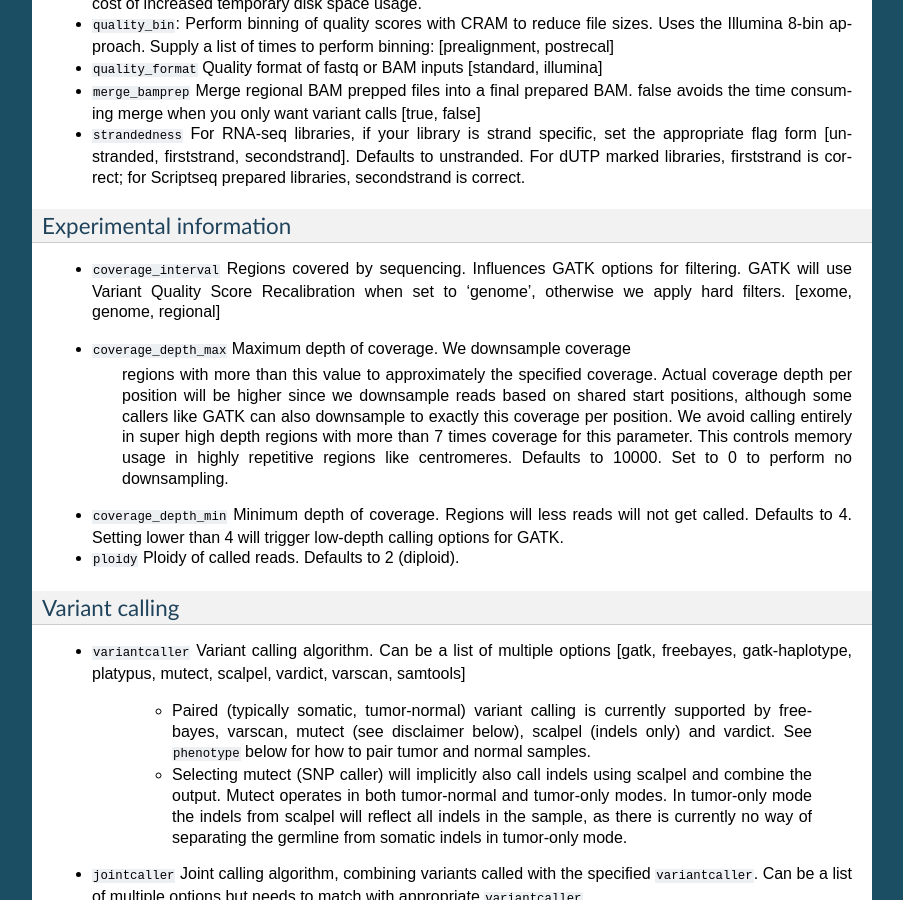
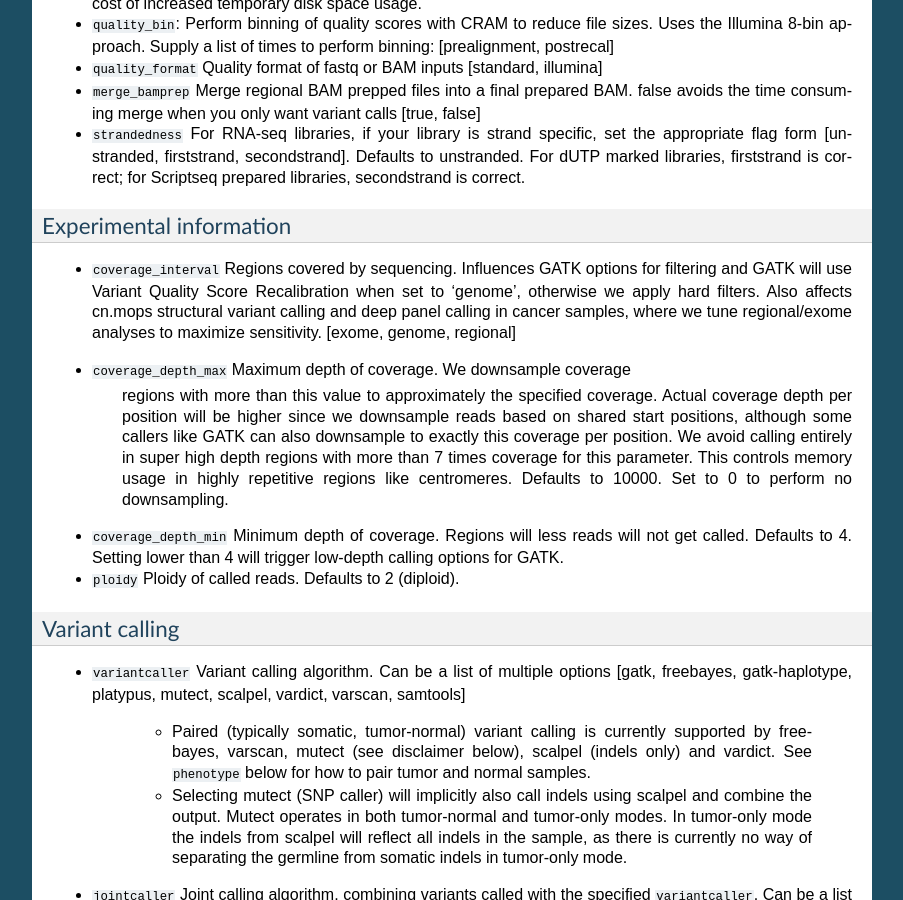
Before and after one commit to bcbio/bcbio-nextgen, a Sphinx documentation site: the page built from docs/contents/configuration.rst, in a window 1280 px wide and 900 px high, scrolled down 4395 px. Shown: the whole window, without its empty margins (198-1101 px from the left). Built offline with Sphinx 7.4.7, drawn with Linux system fonts in a browser that asks for light colours.

Commit message:
Add additional documentation on 'coverage_interval' usage. Fixes #549

```diff
--- a/docs/contents/configuration.rst
+++ b/docs/contents/configuration.rst
@@ -287,8 +287,11 @@ Experimental information
 ========================
 
 -  ``coverage_interval`` Regions covered by sequencing. Influences GATK
-   options for filtering. GATK will use Variant Quality Score Recalibration
-   when set to 'genome', otherwise we apply hard filters. [exome, genome, regional]
+   options for filtering and GATK will use Variant Quality Score Recalibration
+   when set to 'genome', otherwise we apply hard filters. Also affects cn.mops
+   structural variant calling and deep panel calling in cancer samples, where
+   we tune regional/exome analyses to maximize sensitivity.
+   [exome, genome, regional]
 - ``coverage_depth_max`` Maximum depth of coverage. We downsample coverage
    regions with more than this value to approximately the specified
    coverage. Actual coverage depth per position will be higher since we
```
